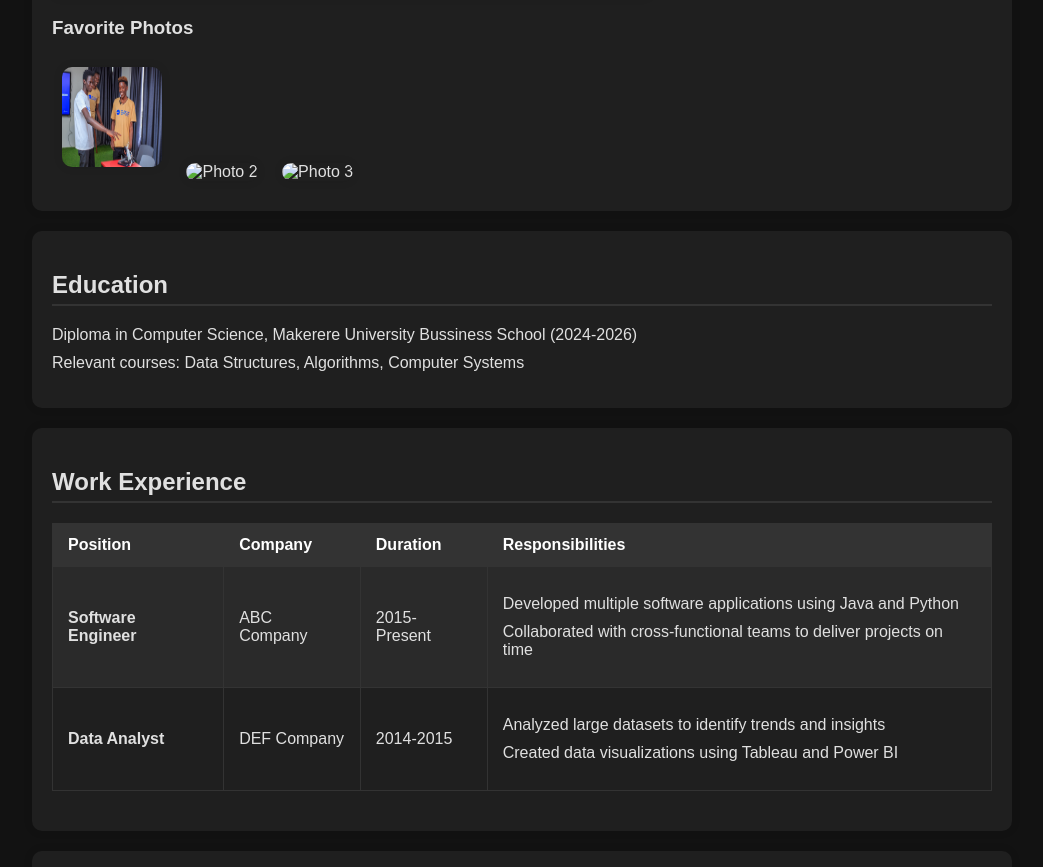
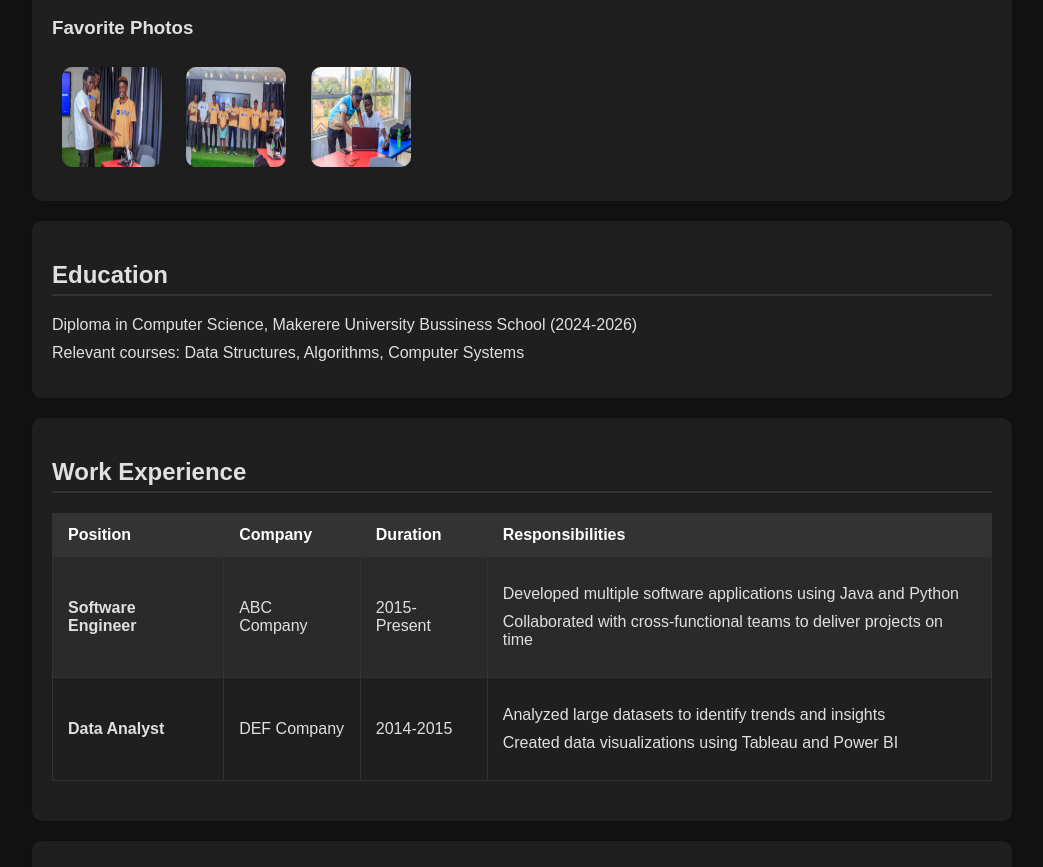
Before and after one commit to mwanjeronie/cv, a plain HTML site: page index.html in a window 1280 px wide. Shown: the part 837-1704 px from the top of the page, without its empty margins (228-1271 px from the left). Drawn offline with Linux system fonts and the light colour scheme; the site is published under a folder, as on GitHub Pages, so addresses that start at the root find nothing.

Commit message:
fix: update image paths to use relative URLs

```diff
--- a/index.html
+++ b/index.html
@@ -61,8 +61,8 @@
                 <h3>Favorite Photos</h3>
                 <div class="photos">
                     <img src="./assets/images/photo_2025-01-27_09-31-02.jpg" alt="Photo 1">
-                    <img src="/assets/images/photo_2025-01-27_09-31-57.jpg" alt="Photo 2">
-                    <img src="/assets/images/photo_2025-01-27_09-37-09.jpg" alt="Photo 3">
+                    <img src="./assets/images/photo_2025-01-27_09-31-57.jpg" alt="Photo 2">
+                    <img src="./assets/images/photo_2025-01-27_09-37-09.jpg" alt="Photo 3">
                 </div>
             </section>
             <section id="education" class="card">
```
